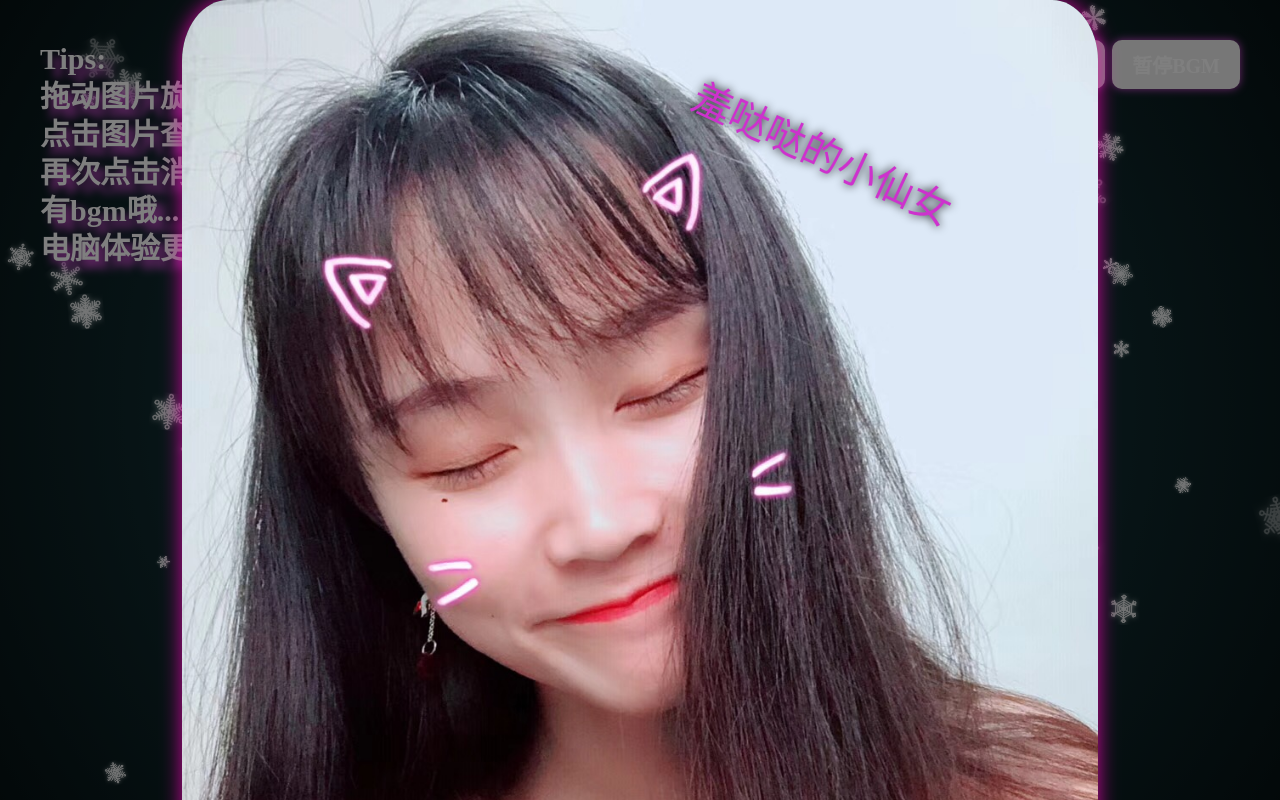
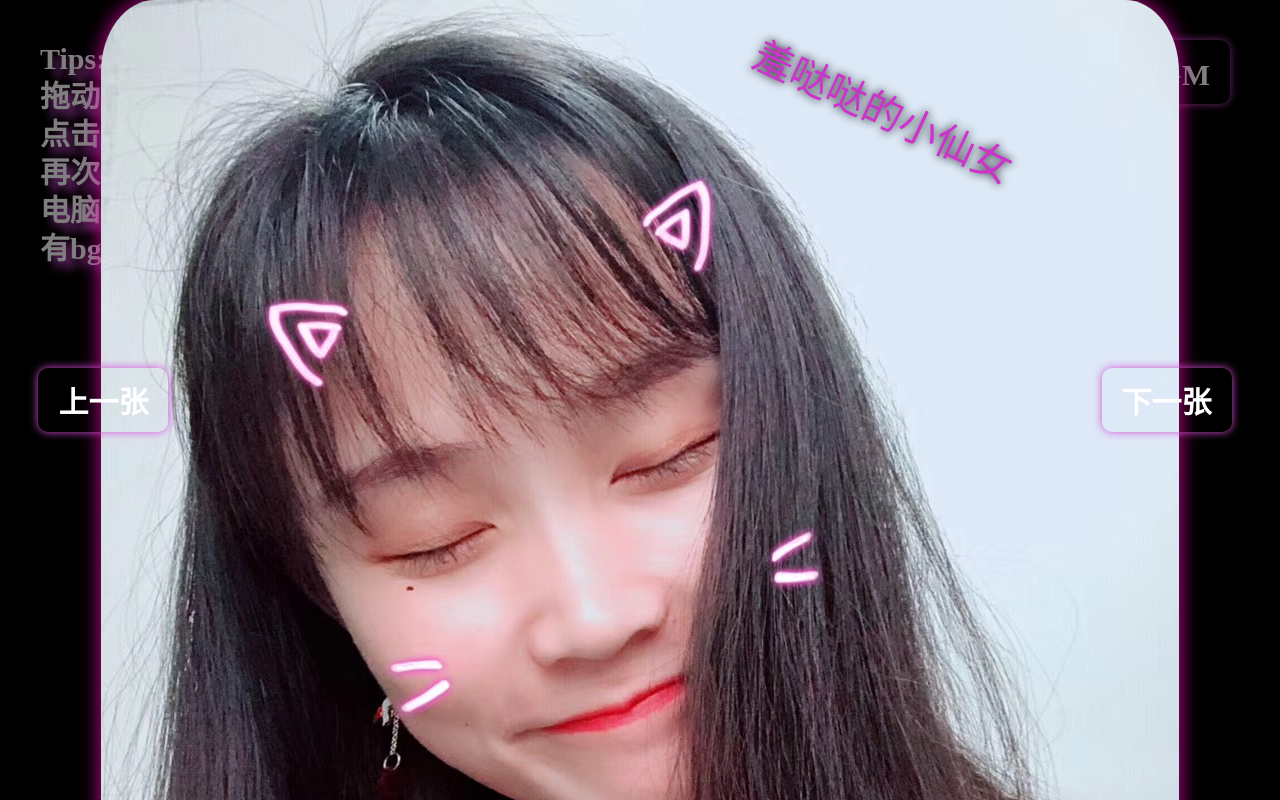
Before and after one commit to gh1031/3D-Drag, a website: page index.html in a window 1280 px wide. Both pictures are taken after a click on the picture 601 px from the left and 505 px from the top of the page. Shown: the top 800 px of the page. Drawn offline with Linux system fonts and the light colour scheme; animation ran at ten frames a second.

Commit message:
add switch img

```diff
--- a/css/public.css
+++ b/css/public.css
@@ -4,6 +4,7 @@ html,body {
   margin: 0;
   padding: 0;
   background: black;
+  position: relative;
 }
 .container{
   width: 100%;
@@ -38,7 +39,7 @@ html,body {
 /* mask style */
 
 .mask {
-  position: fixed;
+  position: absolute;
   width: 100vw;
   height: 100vh;
   z-index: 100;
@@ -48,10 +49,31 @@ html,body {
   display: none;
   transform: translateZ(800px)
 }
+
+.prev, .next {
+  padding: 10px 20px;
+  border: none;
+  border-radius: 10px;
+  color: #fff;
+  background: transparent;
+  margin-right: 10px;
+  font-family: STKaiti;
+  font-weight: bold;
+  font-size: 30px;
+  box-shadow: 0 0 8px #d64fd8;
+  position: absolute;
+  top: 50%;
+  transform: translateY(-50%);
+  cursor: pointer;
+}
+.prev {
+  left: 3%;
+}
+.next {
+  right: 3%;
+}
 .big-img {
   margin: auto;
-  position: relative;
-  text-align: center;
 }
 
 .big-img span {
@@ -66,7 +88,7 @@ html,body {
 }
 .big-img img {
   border-radius: 5%;
-  width: 85%;
+  width: 100%;
   height: auto;
   box-shadow: 0 0 20px rgba(255, 5, 191, 0.8);
 }
@@ -89,8 +111,6 @@ html,body {
   right: 40px;
   top: 40px;
   line-height: 30px;
-  color: #fff;
-  font-size: 30px;
   font-family: STKaiti;
   text-shadow: 8px 8px 8px #d64fd8;
 }
@@ -99,8 +119,10 @@ html,body {
   border: none;
   border-radius: 10px;
   color: #fff;
+  background: transparent;
+  margin-right: 10px;
   font-family: STKaiti;
   font-weight: bold;
-  font-size: 20px;
+  font-size: 30px;
   box-shadow: 0 0 8px #d64fd8;
 }
--- a/index.html
+++ b/index.html
@@ -6,7 +6,7 @@
 	<title>MS Ding</title>
 	<link rel="stylesheet" href="./css/public.css">
 	<script type="text/javascript" src="./js/jquery.min.js"></script>
-	<script src="./js/snow.js"></script>
+	<!-- <script src="./js/snow.js"></script> -->
 	<script src="./js/drag.js"></script>
 </head>
 
@@ -32,14 +32,16 @@
 			<span></span>
 			<img src="" alt="">
 		</div>
+		<div class="prev">上一张</div>
+		<div class="next">下一张</div>
 	</div>
 	<div class="tip">
 		Tips: <br>
 		拖动图片旋转<br>
 		点击图片查看<br>
 		再次点击消失<br>
+		电脑体验更佳<br>
 		有bgm哦...<br>
-		电脑体验更佳<br>
 	</div>
 	<div class="music">
 		<button id="play">播放BGM</button>
--- a/js/drag.js
+++ b/js/drag.js
@@ -2,7 +2,6 @@
  * @name drag
  * @desc make img dragable
  */
-
 
 $(function () {
   var imgL = $('.wrap img').length;
@@ -29,15 +28,42 @@ $(function () {
     10: '圆嘟嘟的小仙女',
     11: '诱人的小仙女',
   }
+
+  /**
+   * @description 设置所有图片向Z轴移动350px
+   */
   $('.wrap img').each(function (index) {
     $(this).css({
       'transform': 'rotateY(' + index * deg + 'deg) translateZ(' + 350 + 'px)'
-    }).attr('ondragstart', 'return false').on('click', function() {
+    }).attr('ondragstart', 'return false').on('click', function () {
+      // 显示模态框
       $('.mask').css('display', 'flex');
-      $('.mask img').attr('src', './img/img'+index+'.JPG');
+      $('.mask img').attr('src', './img/img' + index + '.JPG');
+
+      /**
+       * @description 点击按钮切换图片
+       */
+      function switchPic(direction) {
+        if (direction === 'prev') {
+          index++;
+          if (index >= imgL - 1) index = 0;
+        } else {
+          index--;
+          if (index < 0) index = imgL - 1;
+        }
+        $('.mask img').attr('src', './img/img' + index + '.JPG');
+      }
+      $('.mask .prev').on('click', function () {
+        switchPic('prev');
+      })
+      $('.mask .next').on('click', function () {
+        switchPic('next');
+      })
+
       $('.mask span').html(text[index + ''])
-      $('.mask .big-img').on('click', function() {
-        console.log($('.mask').css('display'));
+
+      // 隐藏模态框
+      $('.mask .big-img').on('click', function () {
         if ($('.mask').css('display') === 'flex') {
           $('.mask').css('display', 'none');
         }
@@ -52,7 +78,10 @@ $(function () {
     eventend = 'touchend';
     isMobile = true;
   }
-  // 拖拽事件
+
+  /**
+   * @description 拖拽动作
+   */
   $(document).on(eventstart, function (e) {
     clearInterval(play);
     // 处理移动端兼容
@@ -84,9 +113,8 @@ $(function () {
       distX = distX * 0.95;
       distY = distY * 0.95;
       if (Math.abs(distX) <= 0.5 && Math.abs(distY) <= 0.5) {
-        clearInterval( play );
+        clearInterval(play);
       }
-      console.log(distX, distY);
       rotY += distX * 0.2;
       rotX -= distY * 0.1;
       $('.wrap').css({
@@ -94,19 +122,25 @@ $(function () {
       })
     }, 30)
   })
+
+  /**
+   * @description 控制音乐播放与暂停
+   */
   var audio = document.querySelector('audio')
-  function playAudio () {
+
+  function playAudio() {
     audio.play()
   }
+
   function pauseAudio() {
     audio.pause()
   }
   playAudio()
-  $('#pause').on('click', function(e) {
+  $('#pause').on('click', function (e) {
     e.stopPropagation();
     pauseAudio()
   })
-  $('#play').on('click', function(e) {
+  $('#play').on('click', function (e) {
     e.stopPropagation()
     playAudio();
   })
```
